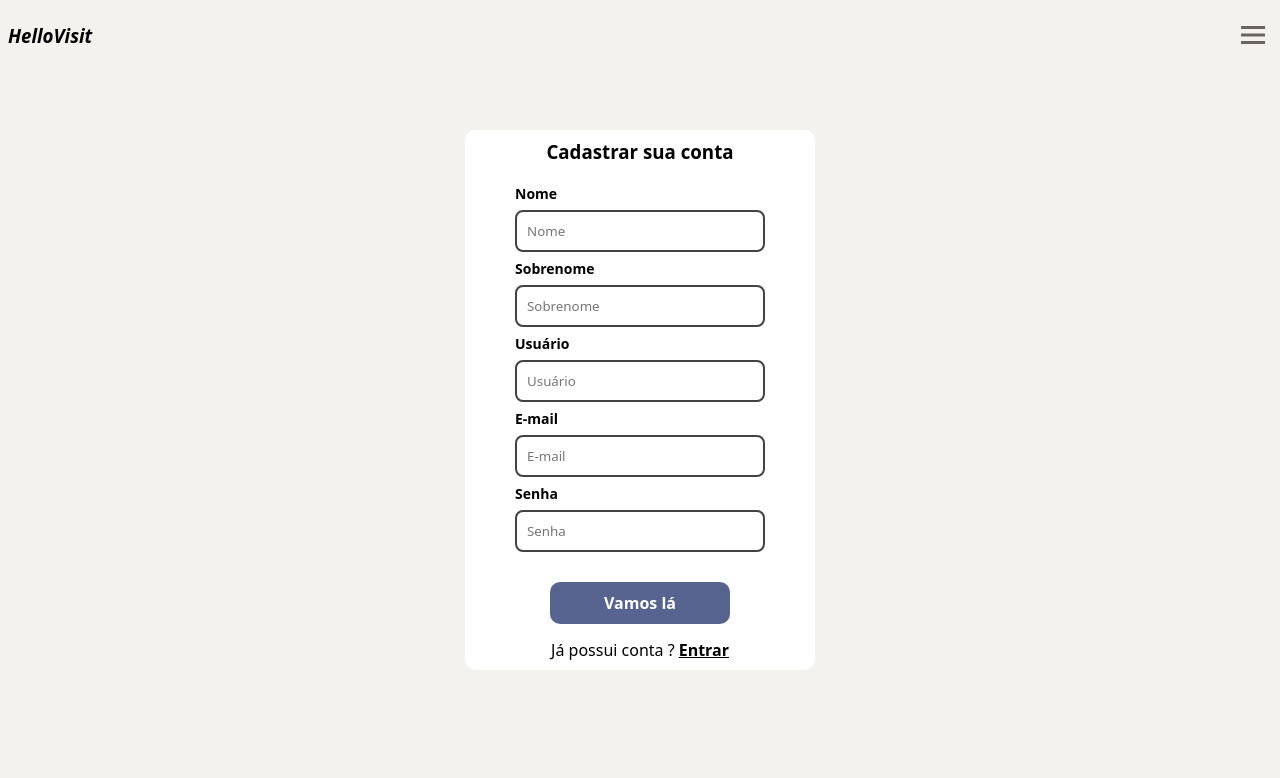
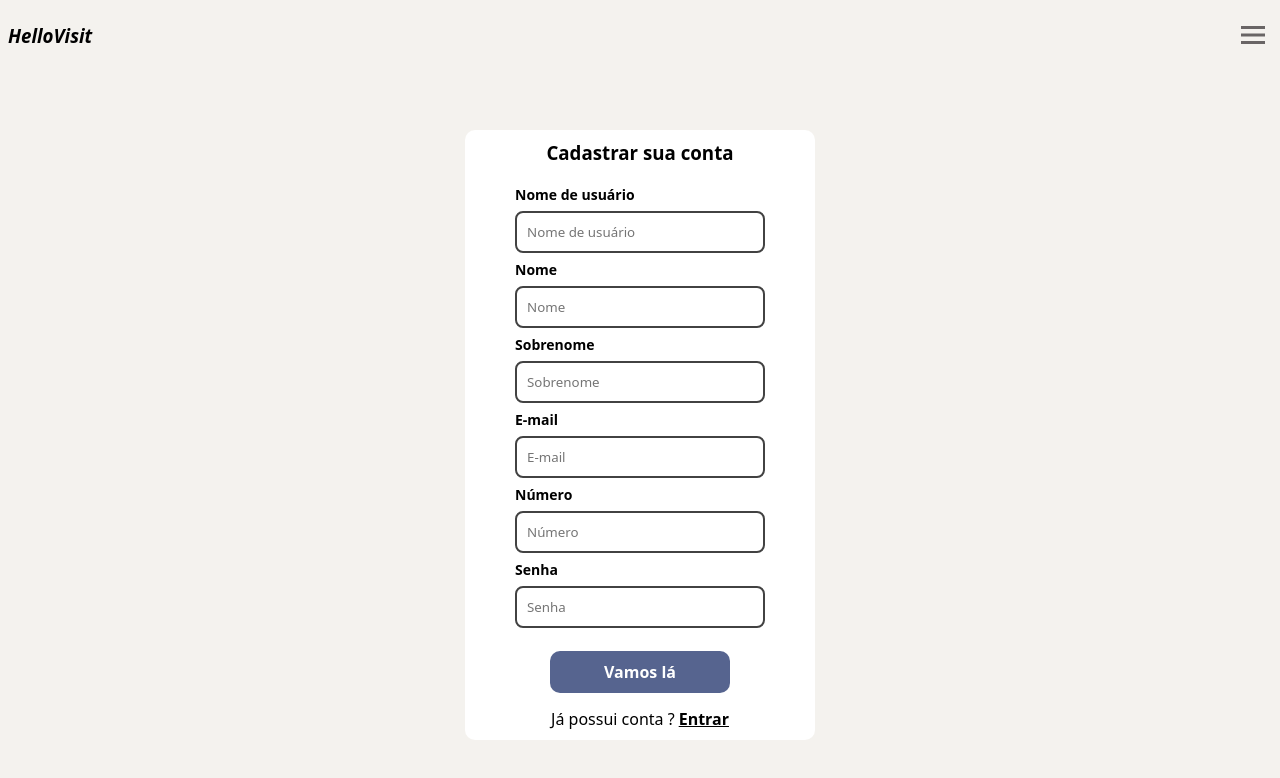
Before and after one commit to Ryanluc7reis/visit-card, a Next.js app: page /signup in a window 1280 px wide. Shown: the top 778 px of the page. Built offline with nearby package versions, Linux system fonts and the light colour scheme; no server answers.

Commit message:
Adicionando campo number para cadastro

```diff
--- a/src/app/page.jsx
+++ b/src/app/page.jsx
@@ -150,6 +150,7 @@ export default function Home() {
             companyName={aboutData.companyName}
             location={aboutData.location}
             description={aboutData.description}
+            number={userData.number}
           />
         )}
 
--- a/src/app/signup/page.jsx
+++ b/src/app/signup/page.jsx
@@ -25,9 +25,10 @@ const Container = styled.div`
 `;
 const Form = styled.form`
   width: 90%;
-  min-height: 540px;
+  min-height: 570px;
   margin-top: 40px;
   display: flex;
+  padding: 10px 0px;
   flex-direction: column;
   justify-content: center;
   align-items: center;
@@ -86,6 +87,7 @@ export default function SignupPage() {
     user: "",
     email: "",
     password: "",
+    number: "",
   });
 
   const API_URL = process.env.NEXT_PUBLIC_URL_API;
@@ -200,6 +202,15 @@ export default function SignupPage() {
         <Form onSubmit={handleForm} isDark={DarkCondition}>
           <Title isDark={DarkCondition}>Cadastrar sua conta</Title>
           <InputAlt
+            label="Nome de usuário"
+            placeholder="Nome de usuário"
+            name="user"
+            onChange={handleChange}
+            value={formData.user}
+            error={error.user}
+          />
+          {error.user && <ErrorMessage>{error.user}</ErrorMessage>}
+          <InputAlt
             label="Nome"
             placeholder="Nome"
             name="firstName"
@@ -217,15 +228,7 @@ export default function SignupPage() {
             error={error.lastName}
           />
           {error.lastName && <ErrorMessage>{error.lastName}</ErrorMessage>}
-          <InputAlt
-            label="Usuário"
-            placeholder="Usuário"
-            name="user"
-            onChange={handleChange}
-            value={formData.user}
-            error={error.user}
-          />
-          {error.user && <ErrorMessage>{error.user}</ErrorMessage>}
+
           <InputAlt
             label="E-mail"
             placeholder="E-mail"
@@ -235,6 +238,15 @@ export default function SignupPage() {
             error={error.email}
           />
           {error.email && <ErrorMessage>{error.email}</ErrorMessage>}
+          <InputAlt
+            label="Número"
+            placeholder="Número"
+            name="number"
+            onChange={handleChange}
+            value={formData.number}
+            error={error.number}
+          />
+          {error.number && <ErrorMessage>{error.number}</ErrorMessage>}
           <InputAlt
             label="Senha"
             placeholder="Senha"
@@ -246,7 +258,7 @@ export default function SignupPage() {
           />
           {error.password && <ErrorMessage>{error.password}</ErrorMessage>}
           <div
-            style={{ width: "100%", textAlign: "center", marginTop: " 15px" }}
+            style={{ width: "100%", textAlign: "center", marginTop: " 8px" }}
           >
             <Button type="submit" loading={loading}>
               Vamos lá
```
